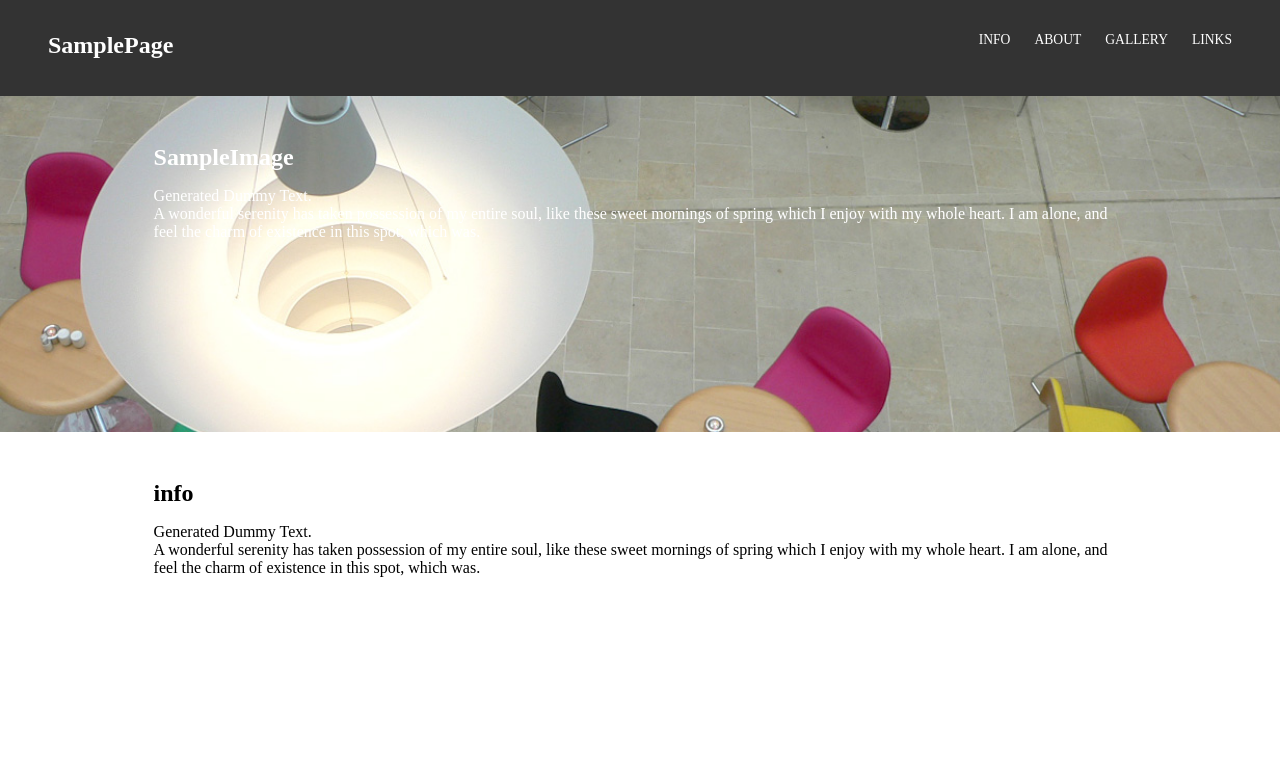
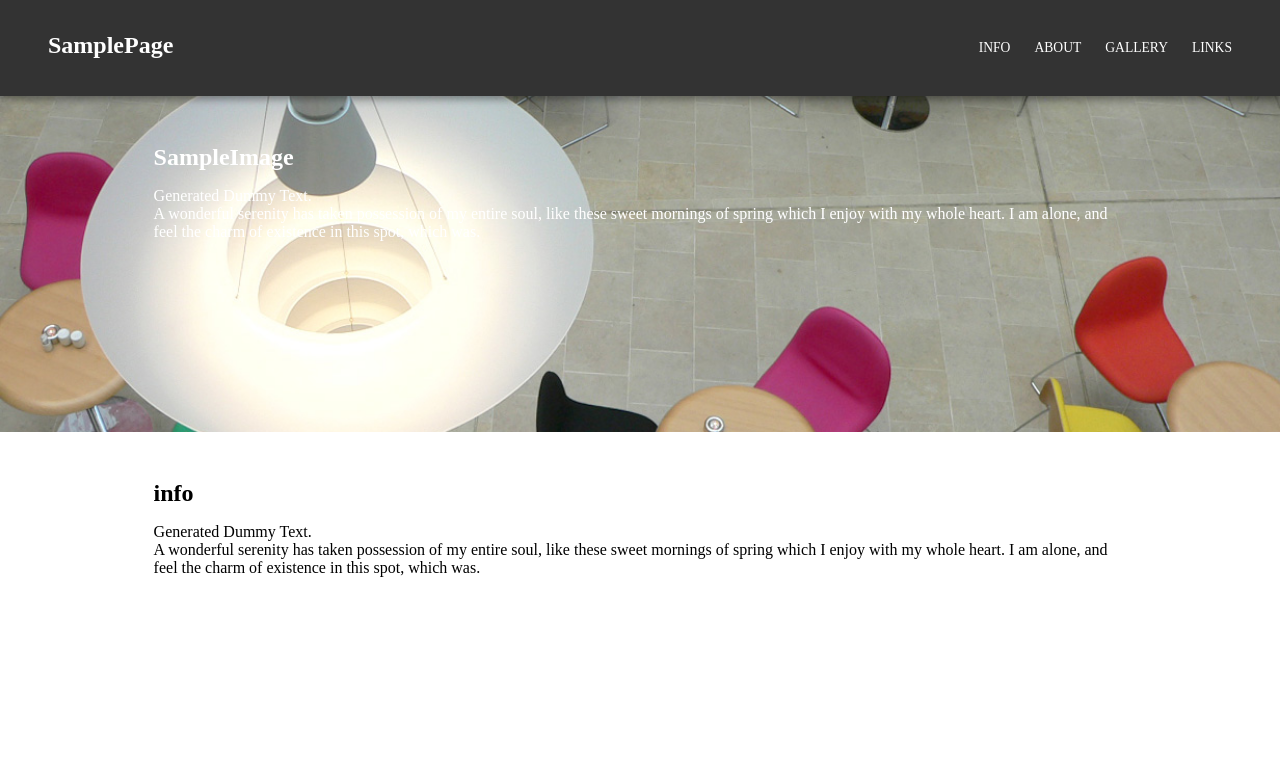
Before and after one commit to koichi-inoue/JQ_Parallax, a plain HTML site: page index.html in a window 1280 px wide. Shown: the top 766 px of the page. Drawn offline with Linux system fonts and the light colour scheme.

Commit message:
Update Files

```diff
--- a/css/style.css
+++ b/css/style.css
@@ -16,7 +16,8 @@ header{
   width: 100%;
   min-width: 600px;
   height: 6rem;
-  background-color: #333333;
+  background-color: #333;
+  box-shadow: 0 3px 0.5rem rgba(0,0,0,.4);
 }
 
 header h1{
@@ -29,7 +30,7 @@ header h1{
 
 nav {
   position: absolute;
-  top: 2rem;
+  top: 2.5rem;
   right: 3rem;
 }
 
```
Also changed, not shown: index.html (+0 -4 lines).
